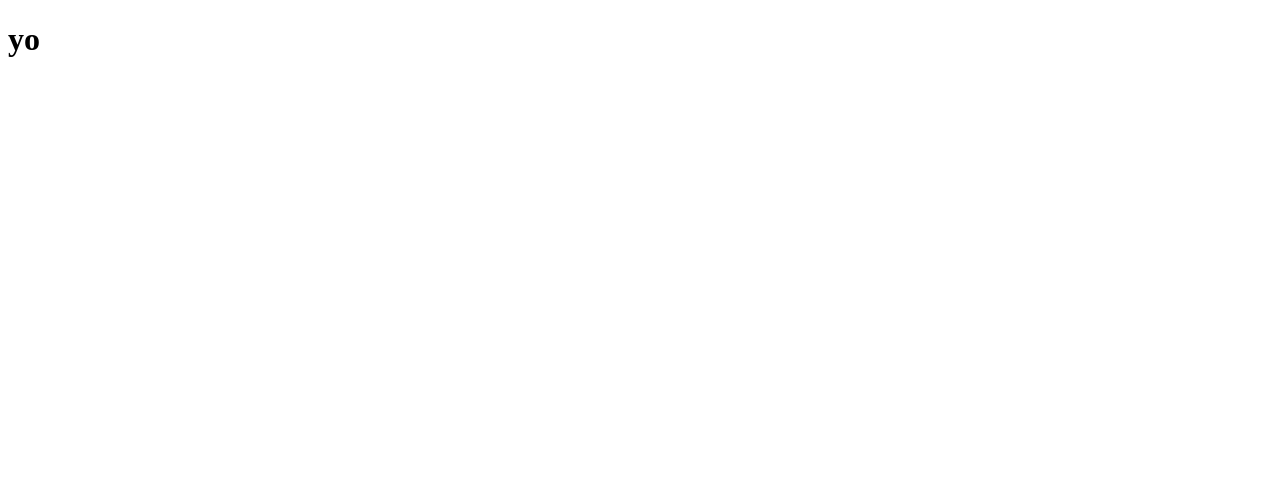
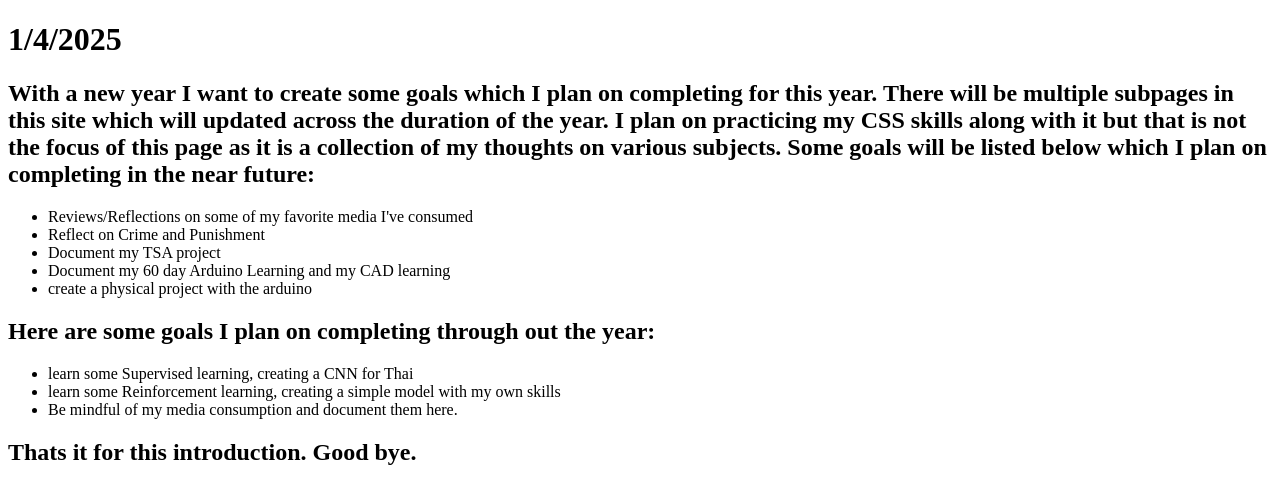
Before and after one commit to Pholj/Pholj.github.io, a plain HTML site: page index.html in a window 1280 px wide. Drawn offline with Linux system fonts and the light colour scheme.

Commit message:
Completed homepage for 1/14/2025

```diff
--- a/index.html
+++ b/index.html
@@ -6,6 +6,24 @@
     <title>Phol's Home Page</title>
 </head>
 <body>
-    <h1> yo </h1>
+    <h1> 1/4/2025 </h1>
+    <h2> With a new year I want to create some goals which I plan on completing for this year.
+        There will be multiple subpages in this site which will updated across the duration of the year.
+        I plan on practicing my CSS skills along with it but that is not the focus of this page as it is a collection of my thoughts on various subjects.
+        Some goals will be listed below which I plan on completing in the near future:</h2>
+        <ul>
+            <li> Reviews/Reflections on some of my favorite media I've consumed</li>
+            <li> Reflect on Crime and Punishment </li>
+            <li> Document my TSA project</li>
+            <li> Document my 60 day Arduino Learning and my CAD learning</li>
+            <li> create a physical project with the arduino</li>
+        </ul>
+        <h2> Here are some goals I plan on completing through out the year:</h2>
+        <ul>
+            <li> learn some Supervised learning, creating a CNN for Thai</li>
+            <li> learn some Reinforcement learning, creating a simple model with my own skills</li>
+            <li> Be mindful of my media consumption and document them here.</li>
+        </ul>
+        <h2> Thats it for this introduction. Good bye.</h2>
 </body>
 </html>
```
